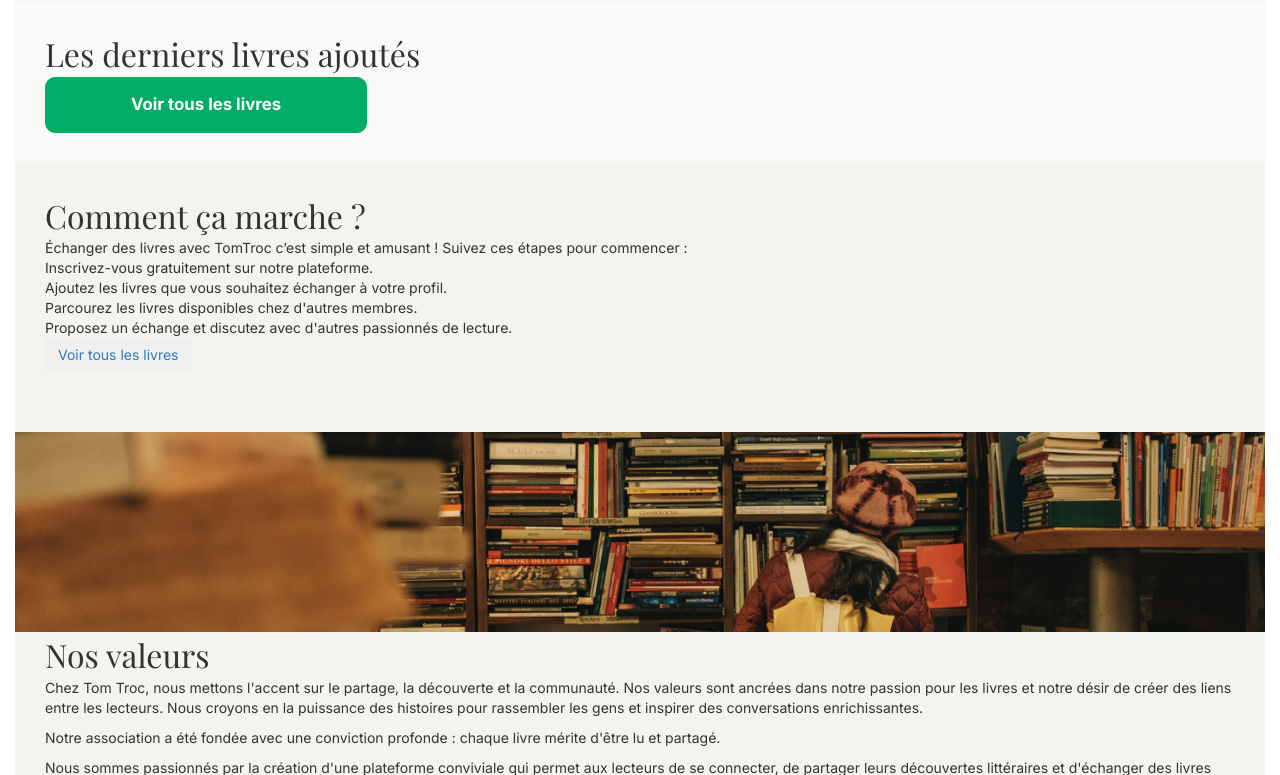
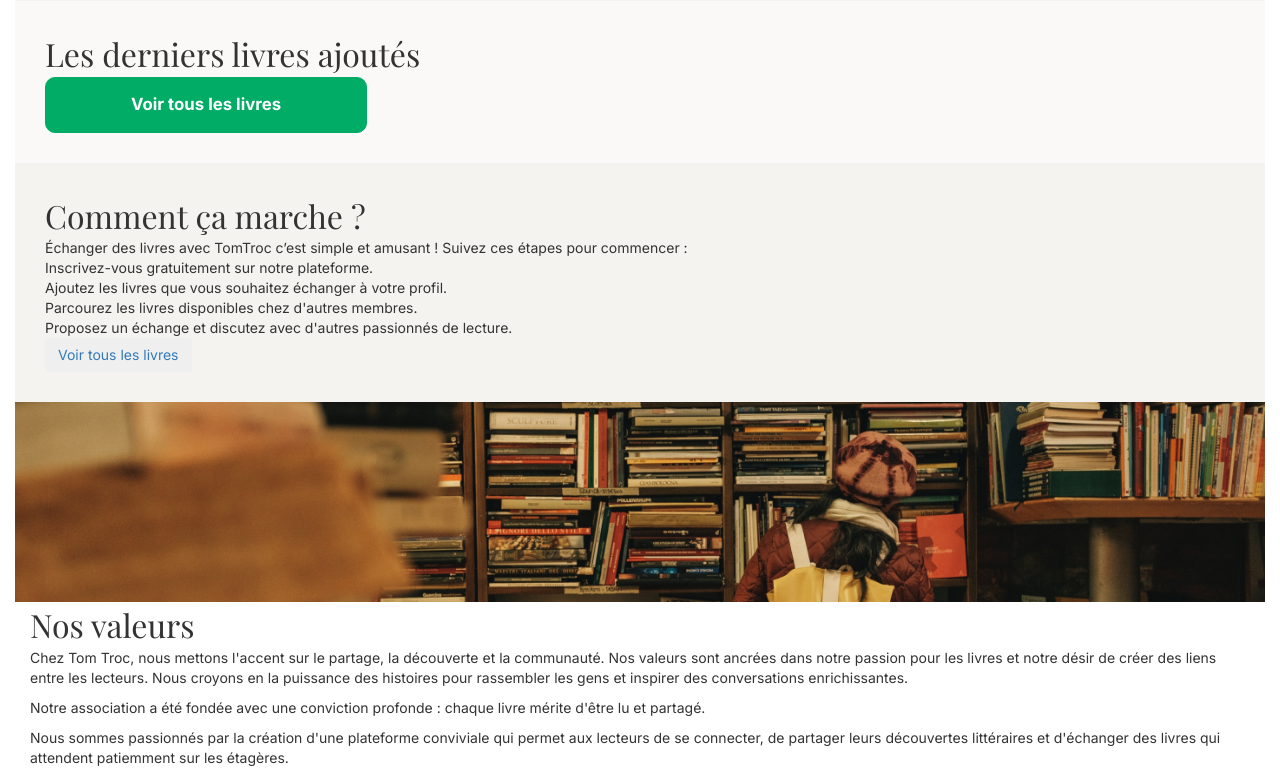
Before and after one commit to LaeliSvaad/OC_Projet-6_PHP-site-livres-TomTroc, a PHP site: template views/templates/home.php in a window 1280 px wide. Shown: the part 669-1444 px from the top of the page. Run offline with PHP 8.4, Linux system fonts and the light colour scheme; the template is opened without the code that fills it, so the values that code supplies are empty; some web fonts are replaced.

Commit message:
css: images

```diff
--- a/css/style.css
+++ b/css/style.css
@@ -50,15 +50,17 @@ body{
     display: flex;
     flex-direction: column;
 }
-.row-banner{
+
+/*.row-banner-img{
+    width: 100%;
+    box-sizing: border-box;
+}*/
+.background-img-col{
+    padding: 0;
+}
+.background-img-row{
+    margin-right: -30px;
     margin-left: -30px;
-    margin-right: -30px;
-}
-.row-banner img{
-    width: 100%;
-}
-.background-img-container{
-    padding-right: 0;
 }
 .background-img{
     width: 100%;
@@ -186,10 +188,10 @@ th, tr:nth-child(even)
     color: black;
     box-shadow: none;
 }
-.book-input{
+.blue-input{
     background-color: #EDF2F6;
 }
-.log-input{
+.white-input{
     background-color: white;
 }
 input[type=file] {
@@ -224,7 +226,6 @@ textarea {
     border-radius: 50px;
 }
 .private-user-page-col{
-    height: 300px;
     margin: 30px;
     padding: 30px;
     border-radius: 15px;
--- a/views/templates/home.php
+++ b/views/templates/home.php
@@ -1,12 +1,12 @@
 <section>
     <div class="container-fluid intro-container">
         <div class="row">
-            <div class="col-xs-12 col-sm-6 col-md-6 col-lg-6">
+            <div class="col-xs-12 col-sm-6">
                 <strong class="intro-content call playfair-display-title-font">Rejoignez nos lecteurs passionnés</strong>
                 <p class="intro-content">Donnez une nouvelle vie à vos livres en les échangeant avec d'autres amoureux de la lecture. Nous croyons en la magie du partage de connaissances et d'histoires à travers les livres.</p>
                 <a class="button-link" href="index.php?action=our-books" ><button class="btn green-button">Découvrir</button></a>
             </div>
-            <div class="col-xs-12 col-sm-6 col-md-6 col-lg-6">
+            <div class="col-xs-12 col-sm-6">
                 <figure>
                     <img class="intro-img" src="pictures/hamza-nouasria.png" alt="photo d'Hamza Nouasria">
                     <figcaption>Hamza</figcaption>
@@ -18,13 +18,13 @@
 <section>
     <div class="container-fluid intro-container library">
         <div class="row">
-            <div class="col-xs-12 col-sm-12 col-md-12 col-lg-12">
+            <div class="col-xs-12">
                 <span class="call playfair-display-title-font">Les derniers livres ajoutés</span>
             </div>
         </div>
         <div class="row">
             <?php foreach ($library as $book): ?>
-            <div class='col-xs-6 col-sm-3 col-md-3 col-lg-3'>
+            <div class='col-xs-6 col-sm-3'>
                 <div class='inner-col book-card'>
                     <a href='?action=book-details&id=<?= $book->getId() . "'&userId='".$book->getUser()->getUserId() ?>'>
                         <div class='book-img'>
@@ -41,7 +41,7 @@
             <?php endforeach;  ?>
         </div>
         <div class="row">
-            <div class="col-xs-12 col-sm-12 col-md-12 col-lg-12">
+            <div class="col-xs-12">
                 <a class="button-link" href="index.php?action=our-books" >
                     <button class="btn green-button">Voir tous les livres</button>
                 </a>
@@ -52,12 +52,12 @@
 <section>
     <div class="container-fluid intro-container">
         <div class="row">
-            <div class="col-xs-12 col-sm-12 col-md-12 col-lg-12">
+            <div class="col-xs-12">
                 <span class="call playfair-display-title-font">Comment ça marche ?</span>
             </div>
         </div>
         <div class="row">
-            <div class="col-xs-12 col-sm-12 col-md-12 col-lg-12">
+            <div class="col-xs-12">
                 <span>Échanger des livres avec TomTroc c’est simple et amusant ! Suivez ces étapes pour commencer :</span>
                 <div class="instructions">
                     <div class="instruction">Inscrivez-vous gratuitement sur notre plateforme.</div>
@@ -71,15 +71,15 @@
     </div>
 </section>
 <section>
-    <div class="container-fluid intro-container">
-        <div class="row row-banner"><img src="pictures/banner.png" alt="banner"></div>
+    <div class="container-fluid intro-row">
+        <div class="row background-img-container"><img class="background-img" src="pictures/banner.png" alt="banner"></div>
         <div class="row">
-            <div class="col-xs-12 col-sm-12 col-md-12 col-lg-12">
+            <div class="col-xs-12">
                 <span class="call playfair-display-title-font">Nos valeurs</span>
             </div>
         </div>
         <div class="row">
-            <div class="col-xs-12 col-sm-12 col-md-12 col-lg-12">
+            <div class="col-xs-12">
                 <p>Chez Tom Troc, nous mettons l'accent sur le partage, la découverte et la communauté. Nos valeurs sont ancrées dans notre passion pour les livres et notre désir de créer des liens entre les lecteurs. Nous croyons en la puissance des histoires pour rassembler les gens et inspirer des conversations enrichissantes.</p>
                 <p>Notre association a été fondée avec une conviction profonde : chaque livre mérite d'être lu et partagé.</p>
                 <p>Nous sommes passionnés par la création d'une plateforme conviviale qui permet aux lecteurs de se connecter, de partager leurs découvertes littéraires et d'échanger des livres qui attendent patiemment sur les étagères.</p>
--- a/views/templates/our-books.php
+++ b/views/templates/our-books.php
@@ -1,10 +1,10 @@
 <section>
     <div class='container-fluid'>
         <div class='row'>
-            <div class='col-sm-9'>
+            <div class='col-xs-12 col-sm-9'>
                 <h2 class='playfair-display-title-font'>Nos livres à l'échange</h2>
             </div>
-            <div class='col-sm-3'>
+            <div class='col-xs-12 col-sm-3'>
                 <form method='post' action='index.php?action=search-book'>
                     <label for='booksearch'>
                         <img src='pictures/magnifying.png'>
@@ -20,7 +20,7 @@
                 $userId   = $user->getUserId();
                 $author   = $book->getAuthor();
                 $isOwner  = isset($_SESSION['user']) && $_SESSION['user'] == $userId; ?>
-            <div class="col-sm-3 book-card">
+            <div class="col-xs-6 col-sm-3 book-card">
                 <a href="?action=book-details&id=<?= $bookId ?>&userId=<?= $userId ?>">
                     <div class="book-img">
                         <img src="<?=$book->getBookPicture() ?>" alt="<?= $book->getTitle() ?>">
```
Also changed, not shown: views/templates/book-details.php (+10 -4 lines), views/templates/book-form.php (+5 -5 lines), views/templates/sign-in.php (+5 -5 lines), views/templates/sign-up.php (+5 -5 lines), views/templates/user-private-account.php (+18 -10 lines).
